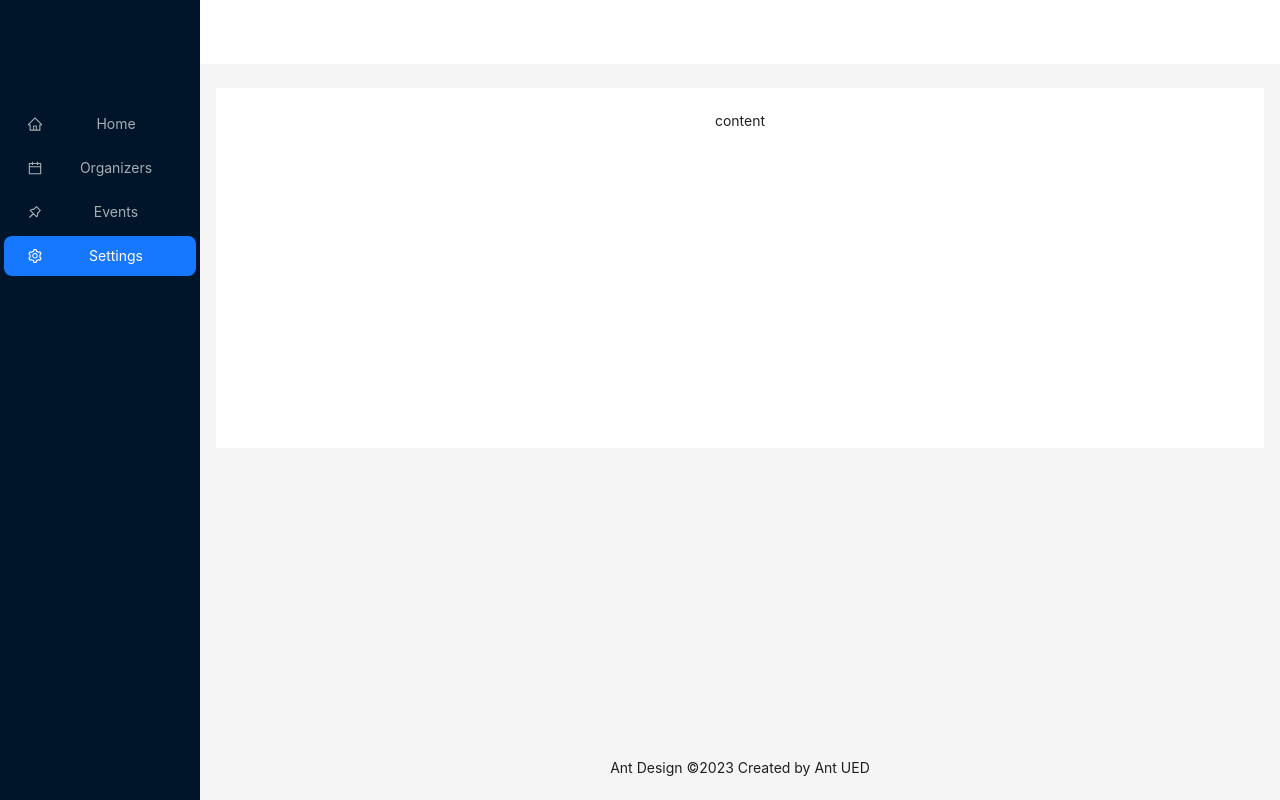
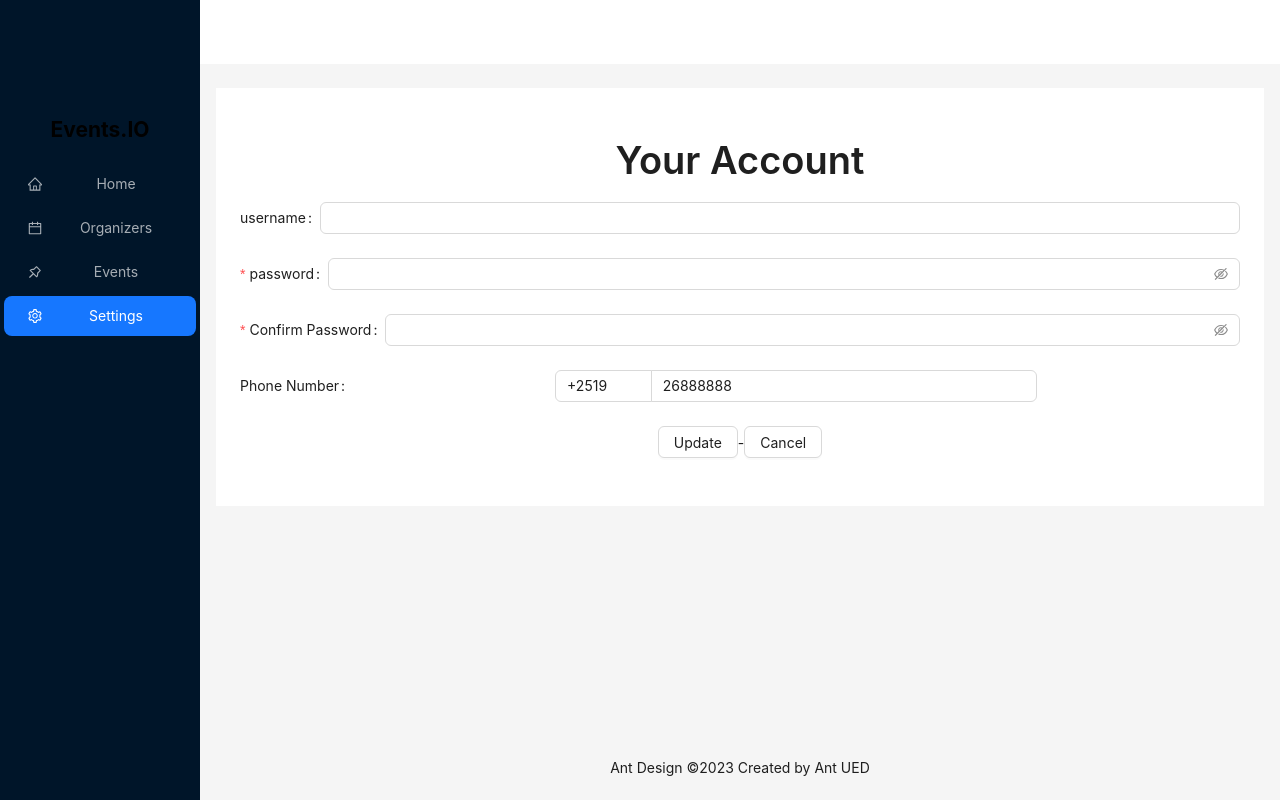
Before and after one commit to israel0x7CF/EventsClient, a React (Create React App) app: page / in a window 1280 px wide. Both pictures are taken after a click on the item "Settings". Built offline with nearby package versions, Linux system fonts and the light colour scheme; no server answers.

Commit message:
started dashboard and api calls

```diff
--- /dev/null
+++ b/src/pages/Event/ListEvents.js
@@ -0,0 +1,57 @@
+import React, { useState, useEffect } from "react";
+import { List, Space } from "antd";
+import {
+  LikeOutlined,
+  MessageOutlined,
+  PlusCircleOutlined,
+} from "@ant-design/icons";
+import axios from "axios";
+import { getEvents } from "../../api/Events";
+
+const IconText = ({ icon, text, onClick }) => {
+  return (
+    <Space onClick={onClick} style={{ cursor: "pointer" }}>
+      {React.createElement(icon)}
+      {text}
+    </Space>
+  );
+};
+
+const EventsList = ({ data }) => {
+    const [events,setEvents]  = useState({})
+    useEffect(()=>{
+        setEvents(getEvents)
+    },[])
+    const test_data = [
+      { name: "Kebero", desc: "music" },
+      { name: "Kebero", desc: "music" },
+      { name: "Kebero", desc: "music" },
+      { name: "Kebero", desc: "music" },
+    ];
+    const handleClick = () => {
+    console.log("add follower");
+  };
+  return (
+    <div>
+      <List
+        style={{cursor:'pointer'}}
+        itemLayout="vertical"
+        size="large"
+        dataSource={test_data}
+        renderItem={(item) => (
+          <List.Item
+            key={item.name}
+            // actions={[<IconText onClick={() => handleClick()} />]}
+            onClick={() => {
+              console.log(events);
+            }}
+          >
+            <List.Item.Meta title={item.name} description={item.desc} />
+          </List.Item>
+        )}
+      />
+    </div>
+  );
+};
+
+export default EventsList;
--- a/src/pages/Users/UserSetting.js
+++ b/src/pages/Users/UserSetting.js
@@ -3,11 +3,11 @@ import { Row, Col, Form, Input, Button, Space, Typography } from "antd";
 import "../../styles/login.css";
 
 //server side validation beacuse
-const Edit = () => {
+const EditSetting = () => {
   const { Title } = Typography;
 
   return (
-    <div className="centered-container">
+    <div >
       <Form>
         <Title>Your Account</Title>
         <Form.Item name="username" label="username">
@@ -59,8 +59,13 @@ const Edit = () => {
             />
           </Space.Compact>
         </Form.Item>
+        <Form.Item>
+          <Button>Update</Button>
+          -
+          <Button>Cancel</Button>
+        </Form.Item>
       </Form>
     </div>
   );
 };
-export default Edit;
+export default EditSetting;
--- a/src/pages/Users/login.js
+++ b/src/pages/Users/login.js
@@ -1,13 +1,14 @@
 import { useState, useEffect } from "react";
 import { Row, Col, Form, Input,Button } from "antd";
 import FormItem from "antd/es/form/FormItem";
-import '../../styles/login.css'
+// import '../../styles/login.css'
 const LoginPage = () => {
   return (
     <div className="centered-container">
     <Row>
       <Col >
         <Form>
+          <h1>Login</h1>
           <Form.Item name="username" label="Username">
             <Input />
           </Form.Item>
@@ -19,9 +20,7 @@ const LoginPage = () => {
             <Button >Submit</Button>
         </Form.Item>
       </Col>
-      <Col>
-        <h1>HEllow</h1>
-      </Col>
+
     </Row>
 
     </div>
--- a/src/pages/home/home.js
+++ b/src/pages/home/home.js
@@ -1,4 +1,4 @@
-import React from "react";
+import React, { useState } from "react";
 import {
   HomeOutlined,
   CalendarOutlined,
@@ -6,21 +6,31 @@ import {
   SettingOutlined,
 } from "@ant-design/icons";
 import { Layout, Menu, theme } from "antd";
+import LoginPage from "../Users/login";
+import OrganizerList from "../Organizers/OrganizerLIst";
+import EventsList from "../Event/ListEvents";
+import EditSetting from "../Users/UserSetting";
 const { Header, Content, Footer, Sider } = Layout;
 const App = () => {
+  const [selected, setSelected] = useState('1');
   const {
     token: { colorBgContainer },
   } = theme.useToken();
   const pages = [
-    { name: "Home", icon: <HomeOutlined /> },
-    { name: "Organizers", icon: <CalendarOutlined /> },
-    { name: "Events", icon: <PushpinOutlined /> },
-    { name: "Settings", icon: <SettingOutlined /> },
-
+    { label: "Home", icon: <HomeOutlined />, key: "1" },
+    { label: "Organizers", icon: <CalendarOutlined />, key: "2" },
+    { label: "Events", icon: <PushpinOutlined />, key: "3" },
+    { label: "Settings", icon: <SettingOutlined />, key: "4" },
   ];
-  const handleSelect = (e)=>{
-    console.log(`SAY CHEESE${e.target}`)
-
+  const renderContent = ()=>{
+    switch (selected){
+      case '1':
+        return <EventsList />
+      case '2':
+        return <OrganizerList />
+      case '4':
+        return <EditSetting />
+    }
   }
   return (
     <Layout>
@@ -35,22 +45,17 @@ const App = () => {
           console.log(collapsed, type);
         }}
       >
+        <h1>Events.IO</h1>
         <div className="demo-logo-vertical" />
         <Menu
           theme="dark"
           mode="inline"
-          defaultSelectedKeys={["4"]}
-          onSelect={handleSelect}
-          name="Deezz"
-        >
-          {
-            pages.map((page,index)=>{
-              return(
-                <Menu.Item icon={page.icon} key={index} name={index}>{page.name}</Menu.Item>
-              )
-            })
-          }
-        </Menu>
+          defaultSelectedKeys={selected}
+          items={pages}
+          onSelect={(key) => {
+            setSelected(key.key)
+          }}
+        ></Menu>
       </Sider>
       <Layout>
         <Header
@@ -71,7 +76,7 @@ const App = () => {
               background: colorBgContainer,
             }}
           >
-            content
+            {renderContent()}
           </div>
         </Content>
         <Footer
--- a/src/pages/themes/themes.js
+++ b/src/pages/themes/themes.js
@@ -10,7 +10,7 @@ import { newTheme } from "../../api/themes";
 const CreateNewTheme = () => {
   const [theme, setTheme] = useState({
     theme: "",
-    Discrpiton: "Discrpiton",
+    Discrpiton: " ",
   });
   const onFormChange = (e) => {
     setTheme({
```
Also changed, not shown: src/App.js (+1 -6 lines).
